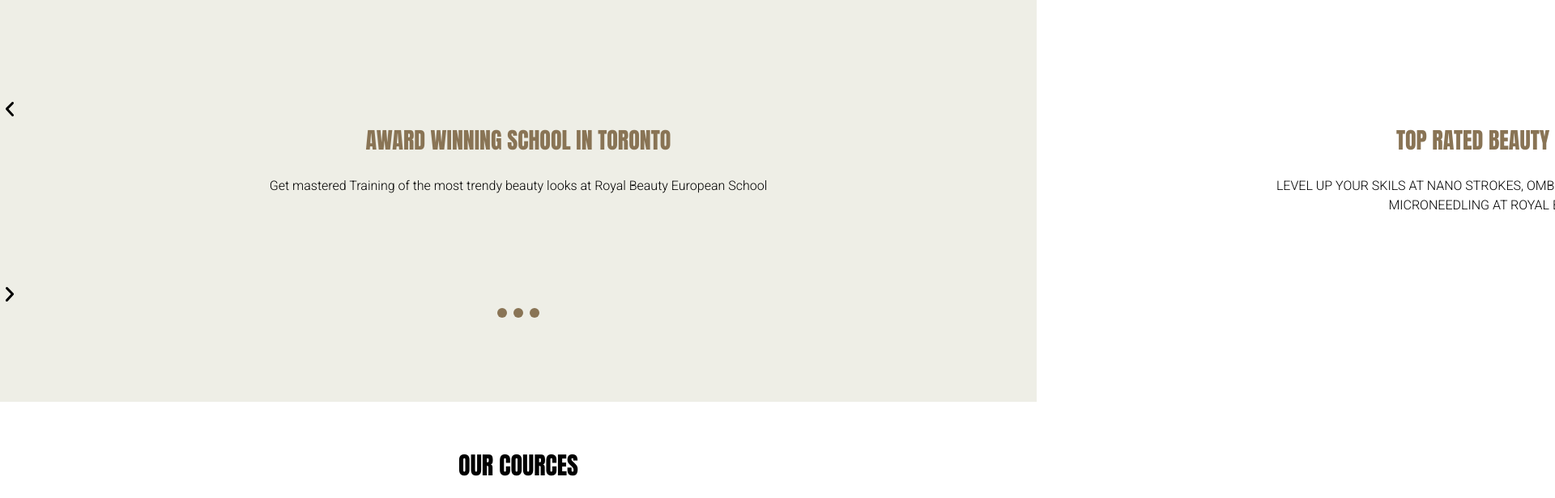
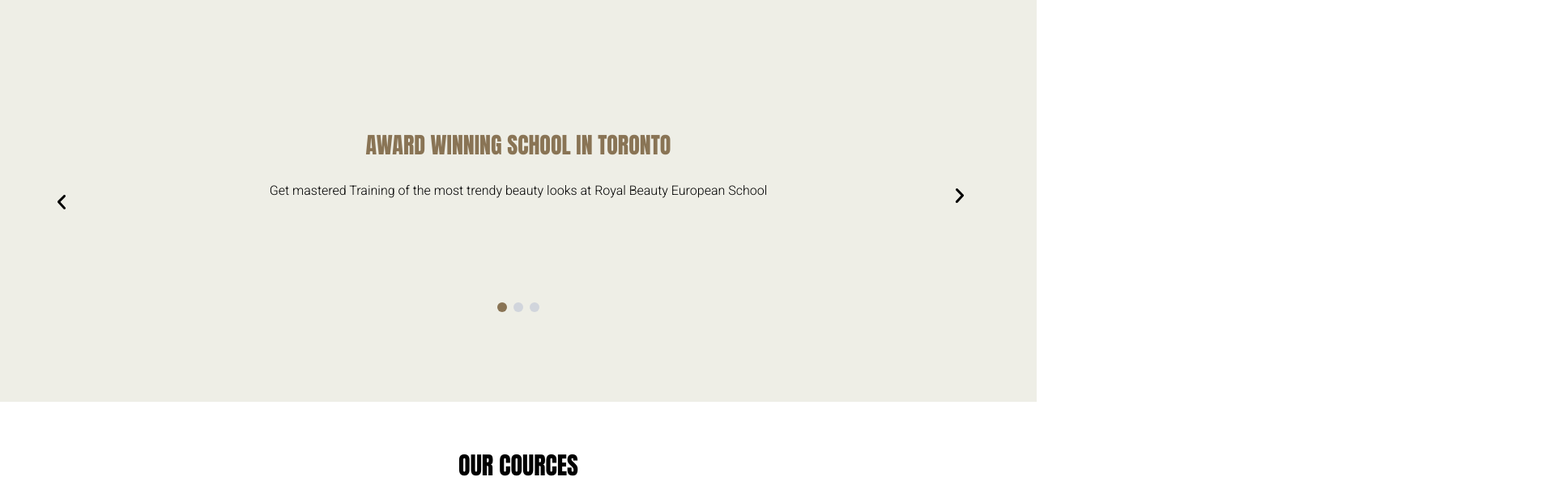
Before and after one commit to talhaamin4192/RoyalBeauty, a React (Vite) app: page / in a window 1280 px wide. Shown: the part 960-1576 px from the top of the page at 81% size, 1920 px wide, since content can reach past the window. Built offline with nearby package versions, Linux system fonts and the light colour scheme.

Commit message:
Update Hero.jsx

```diff
--- a/src/components/Hero.jsx
+++ b/src/components/Hero.jsx
@@ -1,11 +1,20 @@
 import React from 'react'
-// import productsImg from "../assets/OurProducts.jpg"
-// import Gallery from "../assets/GalleryPage.jpg"
+import { useState } from 'react'
 import left from "../assets/left.svg"
 import right from "../assets/right.svg"
 
 import Awards from "../assets/awards.png"
 const Hero = () => {
+    const [currentSlide, setCurrentSlide] = useState(0);
+
+    const handleLeftClick = () => {
+        setCurrentSlide((prev) => (prev > 0 ? prev - 1 : 2)); // Loop back to the last slide if at the first slide
+    };
+
+    const handleRightClick = () => {
+        setCurrentSlide((prev) => (prev < 2 ? prev + 1 : 0)); // Loop back to the first slide if at the last slide
+    };
+
     return (
         <>
             <div className='h-[160vh] w-full  bg-sec font-anton flex flex-col justify-around
@@ -28,15 +37,18 @@
                         src={Awards}
                         alt="" />
                 </div>
-                <div className='h-max  flex flex-col  justify-between '>
-                    <div>
+                <div className='h-max flex flex-col justify-between '>
+                    <div className='relative overflow-hidden' >
                         <div>
-                            <button className='size-6'>
+                            <button onClick={handleLeftClick }
+                            className='size-6 absolute cursor-pointer left-16 z-50 top-20'>
                                 <img src={left} alt="" />
                             </button>
                         </div>
                         <div className='w-[300vw]  flex h-50  [&>*]:flex [&>*]:flex-col
-                        [&>*]:items-center [&>*]:text-center [&>*]:jutify-center '>
+                        [&>*]:items-center [&>*]:text-center [&>*]:jutify-center
+                        transition-transform duration-500 ease-in-out'
+                        style={{ transform: `translateX(-${currentSlide * 100}vw)` }}>
                             <div className='w-[100vw]'>
                                 <div className='max-w-7/12'>
                                     <h2 className='text-brown-1 text-[28px]' >AWARD WINNING SCHOOL IN TORONTO</h2>
@@ -45,8 +57,8 @@
                                     </p>
                                 </div>
                             </div>
-                            <div className='w-[100vw]'>
-                                <div className='max-w-7/12'>
+                            <div className='w-[100vw] '>
+                                <div className='max-w-7/12 '>
                                     <h2 className='text-brown-1 text-[28px]' >TOP RATED BEAUTY SCHOOL ON GOOGLE</h2>
                                     <p className='font-roboto font-light my-6' >
                                         LEVEL UP YOUR SKILS AT NANO STROKES, OMBRÉ BROWS, MICROBLADING, LIP BLUSHING AND
@@ -64,16 +76,24 @@
                             </div>
                         </div>
                         <div>
-                            <button className='size-6 text-brown-1 '>
+                            <button
+                            onClick={handleRightClick}
+                            className='size-6 text-brown-1 absolute top-18 cursor-pointer left-11/12'>
                                 <img src={right} alt="" />
                             </button>
                         </div>
                     </div>
-                    <div className='[&>*]:rounded-full [&>*]:size-3 gap-2 [&>*]:bg-brown-1 flex justify-center'>
-                        <div className=''></div>
-                        <div className=''></div>
-                        <div className=''> </div>
-                    </div>
+                    <div className='flex justify-center gap-2 mt-4'>
+                <div
+                    className={`size-3 rounded-full ${currentSlide === 0 ? 'bg-brown-1' : 'bg-gray-300'}`}
+                ></div>
+                <div
+                    className={`size-3 rounded-full ${currentSlide === 1 ? 'bg-brown-1' : 'bg-gray-300'}`}
+                ></div>
+                <div
+                    className={`size-3 rounded-full ${currentSlide === 2 ? 'bg-brown-1' : 'bg-gray-300'}`}
+                ></div>
+            </div>
                 </div>
             </div>
         </>
```
